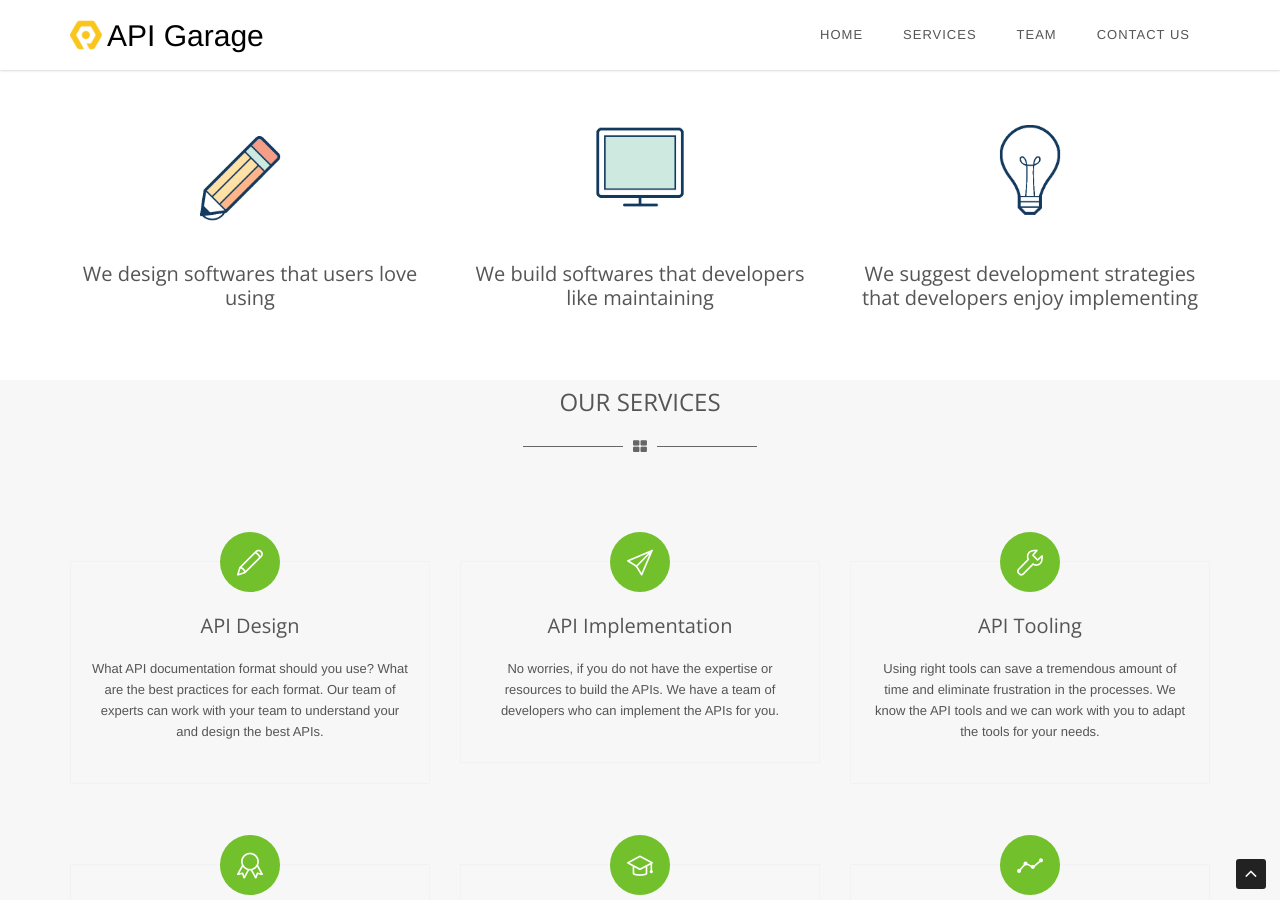
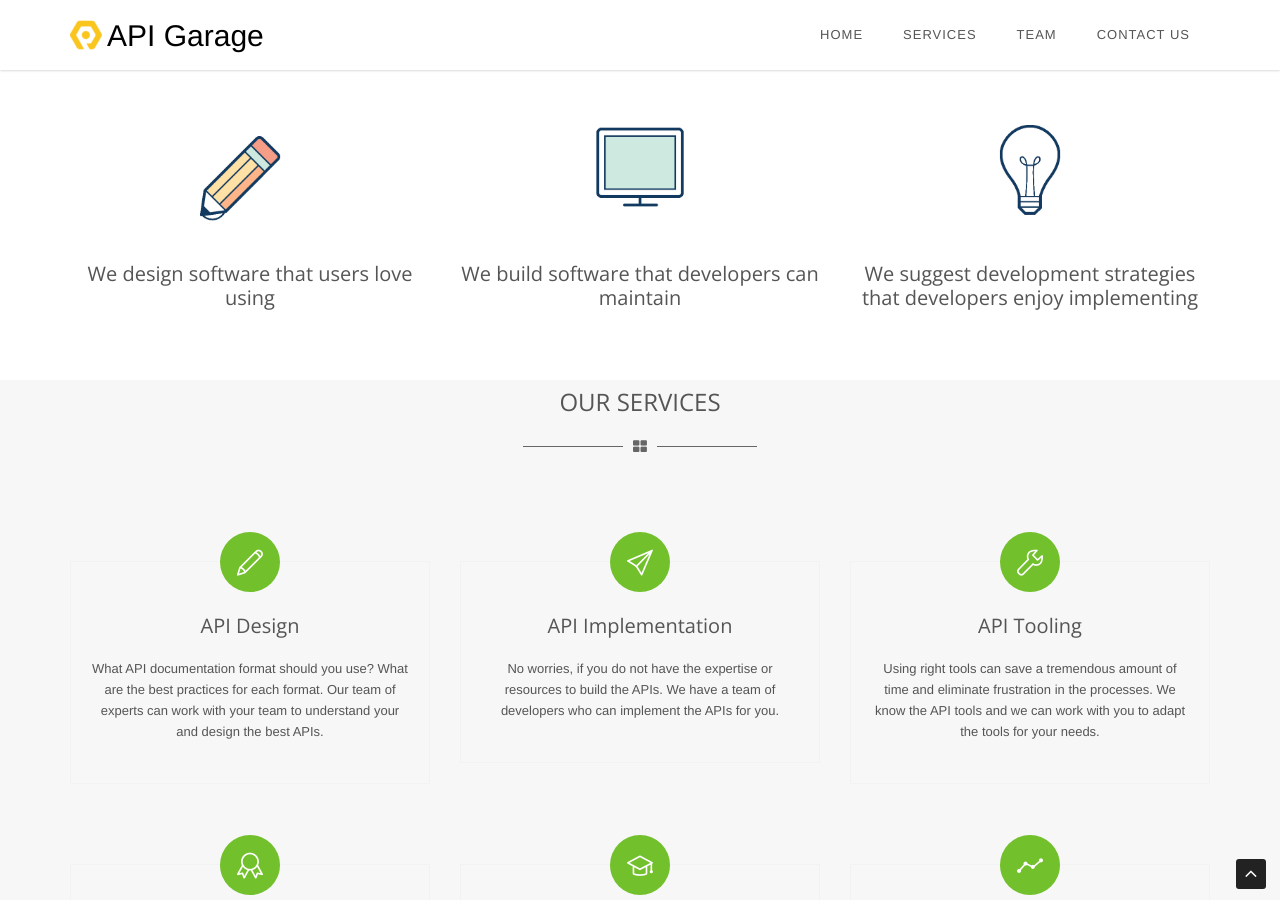
Before and after one commit to gitter-badger/apigarage.github.io, a Jekyll site: the page built from index.html, in a window 1280 px wide and 900 px high, scrolled down 652 px. Built offline with Jekyll 4.4.1, drawn with Linux system fonts in a browser that asks for light colours.

Commit message:
Minor updates

```diff
--- a/_includes/home/intro.html
+++ b/_includes/home/intro.html
@@ -20,11 +20,11 @@
   <div class="row">
     <div class="col-md-4 content-boxes-v6 md-margin-bottom-50">
       <img class="rounded-x" width="50%" src="/assets/img/animaticons/pencil/animat-pencil-color.gif"/>
-      <h2 class="title-v3-md margin-bottom-10">We design softwares that users love using</h2>
+      <h2 class="title-v3-md margin-bottom-10">We design software that users love using</h2>
     </div>
     <div class="col-md-4 content-boxes-v6 md-margin-bottom-50">
       <img class="rounded-x" width="50%" src="/assets/img/animaticons/responsive/animat-responsive-color.gif"/>
-      <h2 class="title-v3-md margin-bottom-10">We build softwares that developers like maintaining</h2>
+      <h2 class="title-v3-md margin-bottom-10">We build software that developers can maintain</h2>
     </div>
     <div class="col-md-4 content-boxes-v6">
       <img class="rounded-x" width="50%" src="/assets/img/animaticons/lightbulb/animat-lightbulb-color.gif"/>
```
